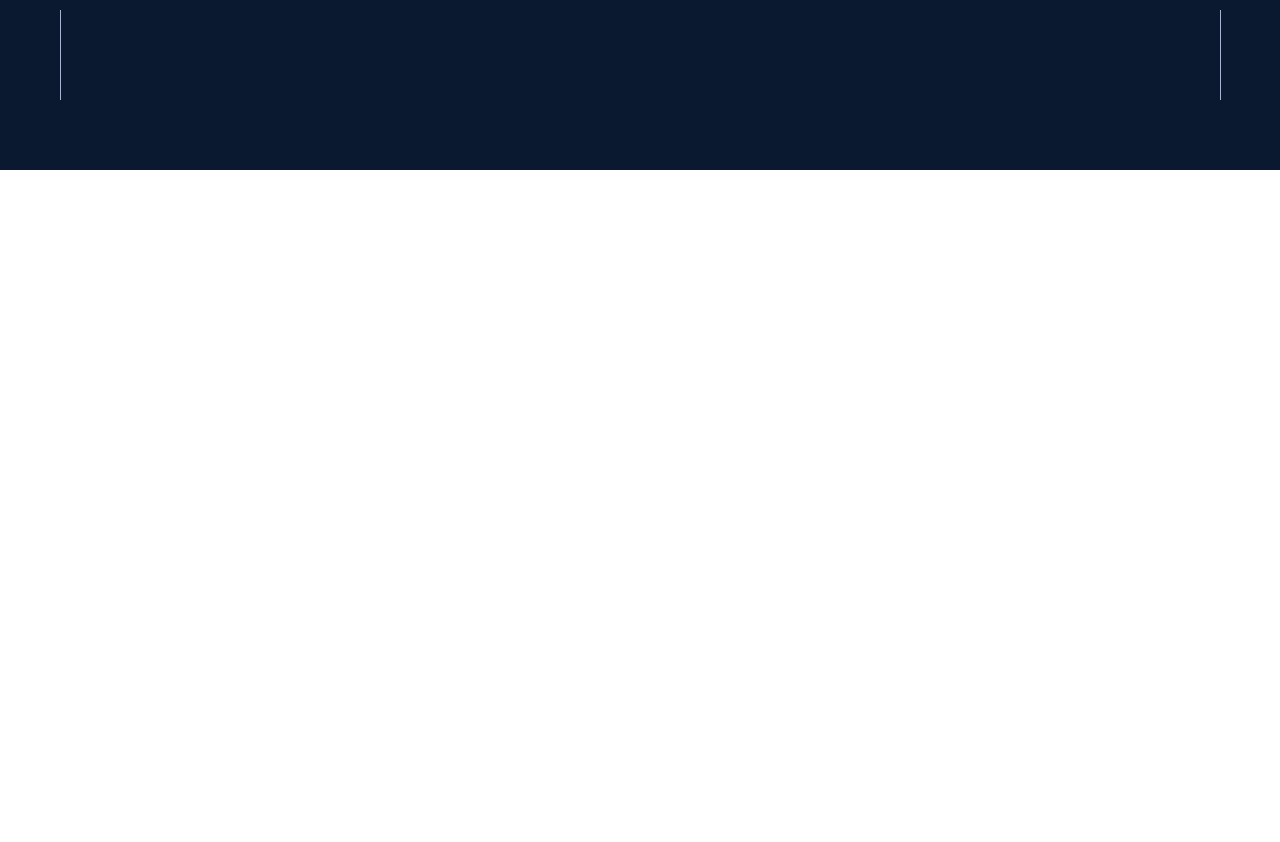
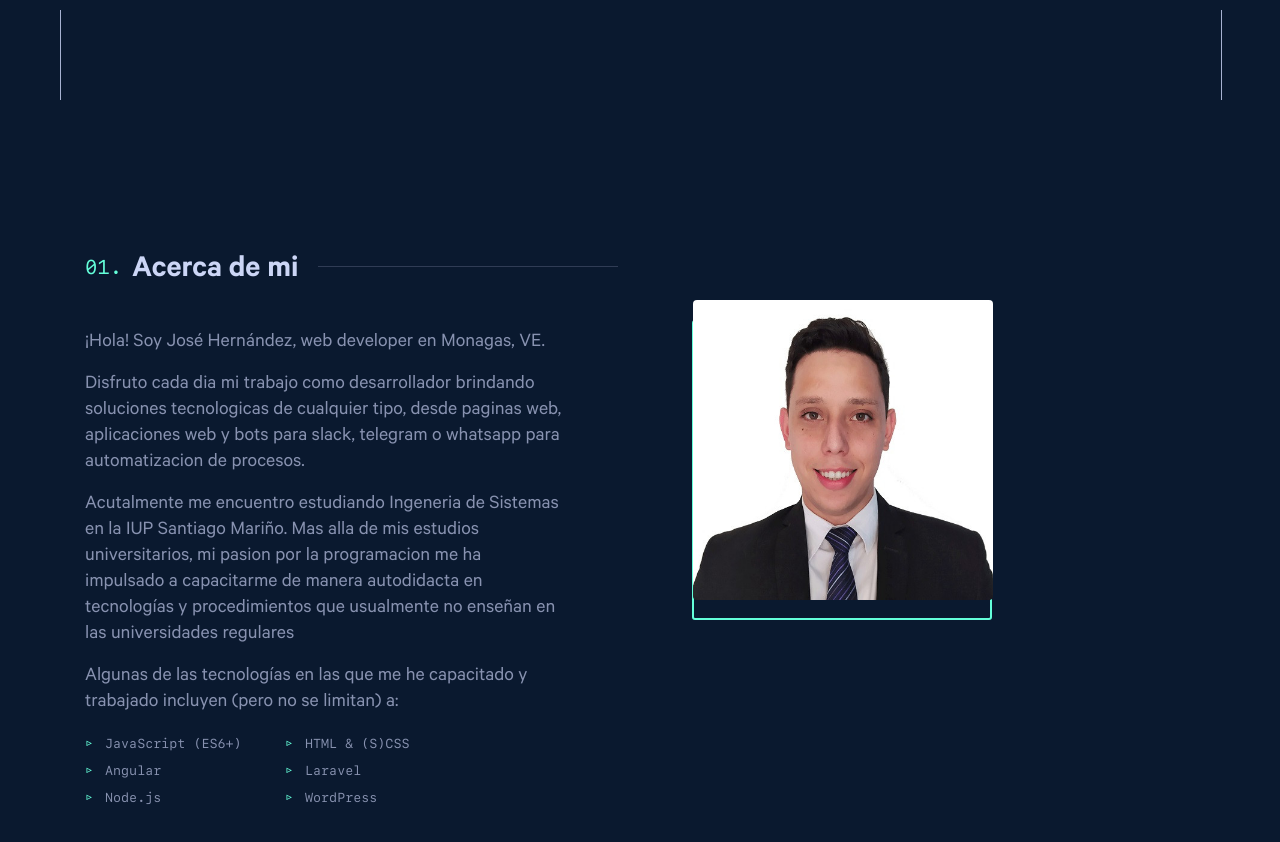
Before and after one commit to andresjosehr/andresjosehr-portfolio, an Angular app: page /home in a window 1280 px wide. Shown: the part 700-1542 px from the top of the page. Before the commit the page ends 870 px from the top, so only its background shows below. Built offline with nearby package versions, Linux system fonts and the light colour scheme.

Commit message:
Se maqueto la seccion about

```diff
--- a/src/app/components/home/about/about.component.css
+++ b/src/app/components/home/about/about.component.css
@@ -0,0 +1,61 @@
+.about-description{
+    margin-top: 30px;
+    max-width: 480px;
+}
+.about-img-container:after{
+    border: 2px solid #64ffda;
+    top: 20px;
+    right: 108px;
+    z-index: 0;
+    content: '';
+    display: block;
+    position: absolute;
+    width: 300px;
+    height: 300px;
+    border-radius: 3px;
+
+}
+
+.about-img-container{
+    width: fit-content;
+    margin: auto;
+}
+.about-img-container img{
+    z-index: 2;
+    position: relative;
+}
+
+.skills-list{
+    display: grid;
+    grid-template-columns: repeat(2,minmax(140px,200px));
+    overflow: hidden;
+    padding: 0;
+    margin: 20px 0 0 0;
+    list-style: none;
+}
+
+.skills-list{
+    display: grid;
+    grid-template-columns: repeat(2,minmax(140px,200px));
+    overflow: hidden;
+    padding: 0;
+    margin: 20px 0 0 0;
+    list-style: none;
+}
+.skill-element{
+    position: relative;
+    margin-bottom: 10px;
+    padding-left: 20px;
+    font-family: SF Mono,Fira Code,Fira Mono,Roboto Mono,Lucida Console,Monaco,monospace;
+    font-size: 13px;
+    color: #8892b0;
+}
+
+.skill-element:before {
+    content: '▹';
+    position: absolute;
+    left: 0;
+    color: #64ffda;
+    font-size: 14px;
+    line-height: 12px;
+}
--- a/src/app/components/home/about/about.component.html
+++ b/src/app/components/home/about/about.component.html
@@ -1 +1,44 @@
-<p>about works!</p>
+<section class="section about">
+    <div class="container">
+        <div class="section-box">
+            <div class="about-title">
+                <h3 class="e-font section-title">
+                    <span class='code-font n-section-title'>01.</span> Acerca de mi
+                </h3>
+            </div>
+            <div class="row">
+                <div class="col-6">
+                    <div class="about-description">
+                        <p>
+                            ¡Hola! Soy José Hernández, web developer en Monagas, VE.
+                        </p>
+                        <p>
+                            Disfruto cada dia mi trabajo como desarrollador brindando soluciones tecnologicas de cualquier tipo, desde paginas web, aplicaciones web y bots para slack, telegram o whatsapp para automatizacion de procesos.
+                        </p>
+                        <p>
+                            Acutalmente me encuentro estudiando Ingeneria de Sistemas en la IUP Santiago Mariño. Mas alla de mis estudios universitarios, mi pasion por la programacion me ha impulsado a capacitarme de manera autodidacta en tecnologías y procedimientos que usualmente
+                            no enseñan en las universidades regulares
+                        </p>
+                        <p>
+                            Algunas de las tecnologías en las que me he capacitado y trabajado incluyen (pero no se limitan) a:
+                        </p>
+                        <ul class="skills-list">
+                            <li class="skill-element">JavaScript (ES6+)</li>
+                            <li class="skill-element">HTML &amp; (S)CSS</li>
+                            <li class="skill-element">Angular</li>
+                            <li class="skill-element">Laravel</li>
+                            <li class="skill-element">Node.js</li>
+                            <li class="skill-element">WordPress</li>
+                        </ul>
+                    </div>
+                </div>
+                <div class="col-6 text-center">
+                    <div class="about-img-container">
+                        <img class="rounded" width="300" height="300" src="assets/images/me.jpg" alt="José Andrés">
+                    </div>
+                </div>
+
+            </div>
+        </div>
+    </div>
+</section>
--- a/src/app/components/home/banner/banner.component.css
+++ b/src/app/components/home/banner/banner.component.css
@@ -1,13 +1,6 @@
 
 .banner{
-    background: #0a192f;
-    min-height: 100vh;
-}
-
-.banner-box{
-    padding: 175px 0;
-    max-width: 1000px;
-    margin: auto;
+    min-height: 88vh;
 }
 
 .banner h1{
@@ -33,7 +26,7 @@
     margin: 0;
     font-family: Calibre,San Francisco,SF Pro Text,-apple-system,system-ui,BlinkMacSystemFont,Roboto,Helvetica Neue,Segoe UI,Arial,sans-serif;
 }
-.banner-box p{
+.section-box p{
     margin-top: 25px;
     max-width: 500px;
     font-family: Calibre,San Francisco,SF Pro Text,-apple-system,system-ui,BlinkMacSystemFont,Roboto,Helvetica Neue,Segoe UI,Arial,sans-serif;
--- a/src/app/components/home/banner/banner.component.html
+++ b/src/app/components/home/banner/banner.component.html
@@ -1,6 +1,6 @@
-<section class="banner">
+<section class="section banner mt-5">
     <div class="container">
-        <div class="banner-box">
+        <div class="section-box">
             <div>
                 <h1>Hola, mi nombre es</h1>
             </div>
--- a/src/app/components/home/home.component.html
+++ b/src/app/components/home/home.component.html
@@ -1,3 +1,4 @@
 <main>
     <app-banner></app-banner>
+    <app-about></app-about>
 </main>
--- a/src/styles.css
+++ b/src/styles.css
@@ -1,4 +1,69 @@
 /* You can add global styles to this file, and also import other style files */
-*{
+
+body{
+    margin: 0;
+    width: 100%;
+    min-height: 100%;
+    overflow-x: hidden;
+    -moz-osx-font-smoothing: grayscale;
+    -webkit-font-smoothing: antialiased;
+    background-color: #0a192f;
+    color: #8892b0;
+    line-height: 1.3;
+    font-family: Calibre,San Francisco,SF Pro Text,-apple-system,system-ui,BlinkMacSystemFont,Roboto,Helvetica Neue,Segoe UI,Arial,sans-serif;
+    font-size: 20px;
+}
+.section-box{
+    padding: 130px 0;
+    max-width: 1000px;
+}
+.section{
+    background: #0a192f;
+}
+
+.code-font{
+    font-family: SF Mono, Fira Code, Fira Mono, Roboto Mono, Lucida Console, Monaco, Monospace;
+
+}
+
+.e-font{
+    font-family: Calibre,San Francisco,SF Pro Text,-apple-system,system-ui,BlinkMacSystemFont,Roboto,Helvetica Neue,Segoe UI,Arial,sans-serif;
+}
+
+.section-title{
+    position: relative;
+    display: -webkit-box;
+    display: -webkit-flex;
+    display: -ms-flexbox;
+    display: flex;
+    -webkit-align-items: center;
+    -webkit-box-align: center;
+    -ms-flex-align: center;
+    align-items: center;
+    margin: 10px 0 40px;
+    width: 100%;
+    white-space: nowrap;
+    font-size: 32px;
+    font-weight: 600;
     color: #ccd6f6;
+    margin: 0 0 10px 0;
 }
+.n-section-title{
+    margin-right: 10px;
+    font-family: SF Mono,Fira Code,Fira Mono,Roboto Mono,Lucida Console,Monaco,monospace;
+    font-weight: normal;
+    color: #64ffda;
+    font-size: 20px;
+    position: relative;
+    bottom: 4px;
+}
+.section-title:after{
+        content: '';
+        display: block;
+        height: 1px;
+        width: 300px;
+        background-color: #303C55;
+        position: relative;
+        top: -5px;
+        margin-left: 20px;
+}
```
Also changed, not shown: src/assets/images/me.jpg (added), 1 other file (tests, documents, lock files or other folders).
